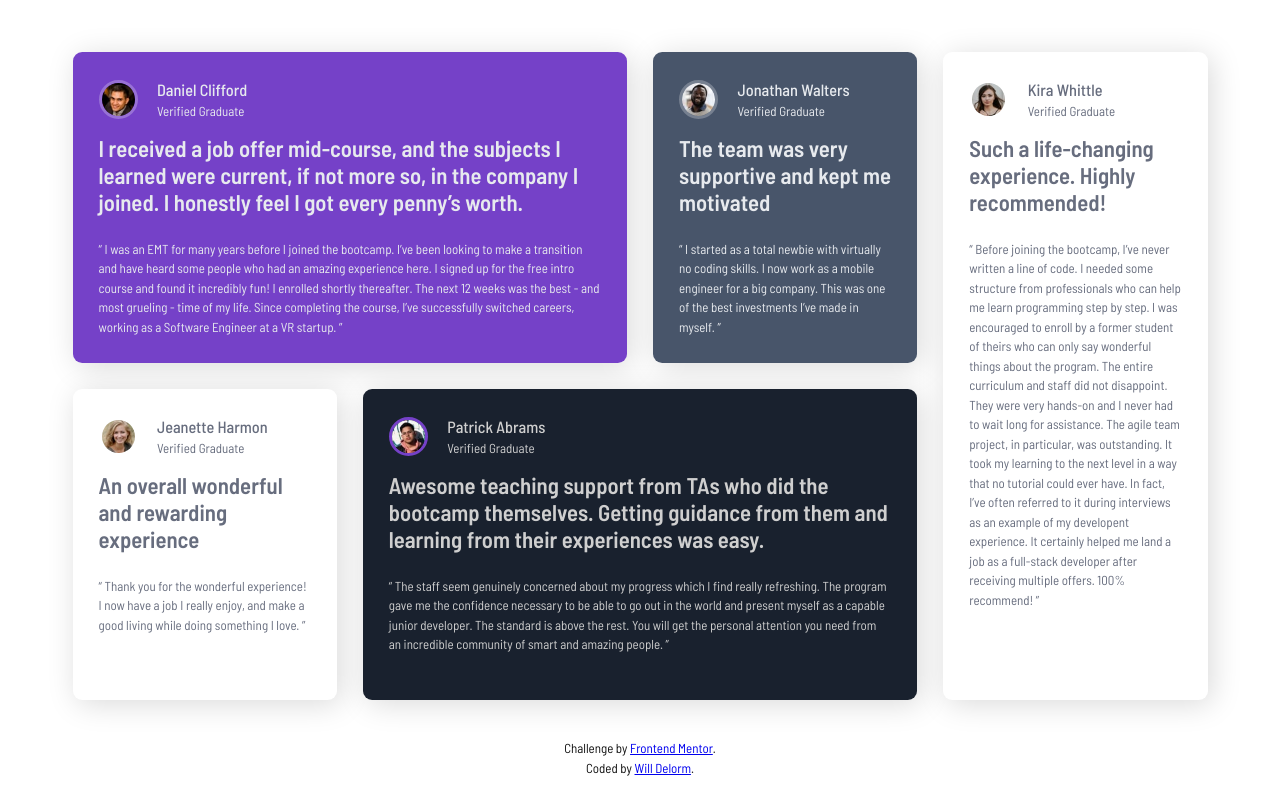
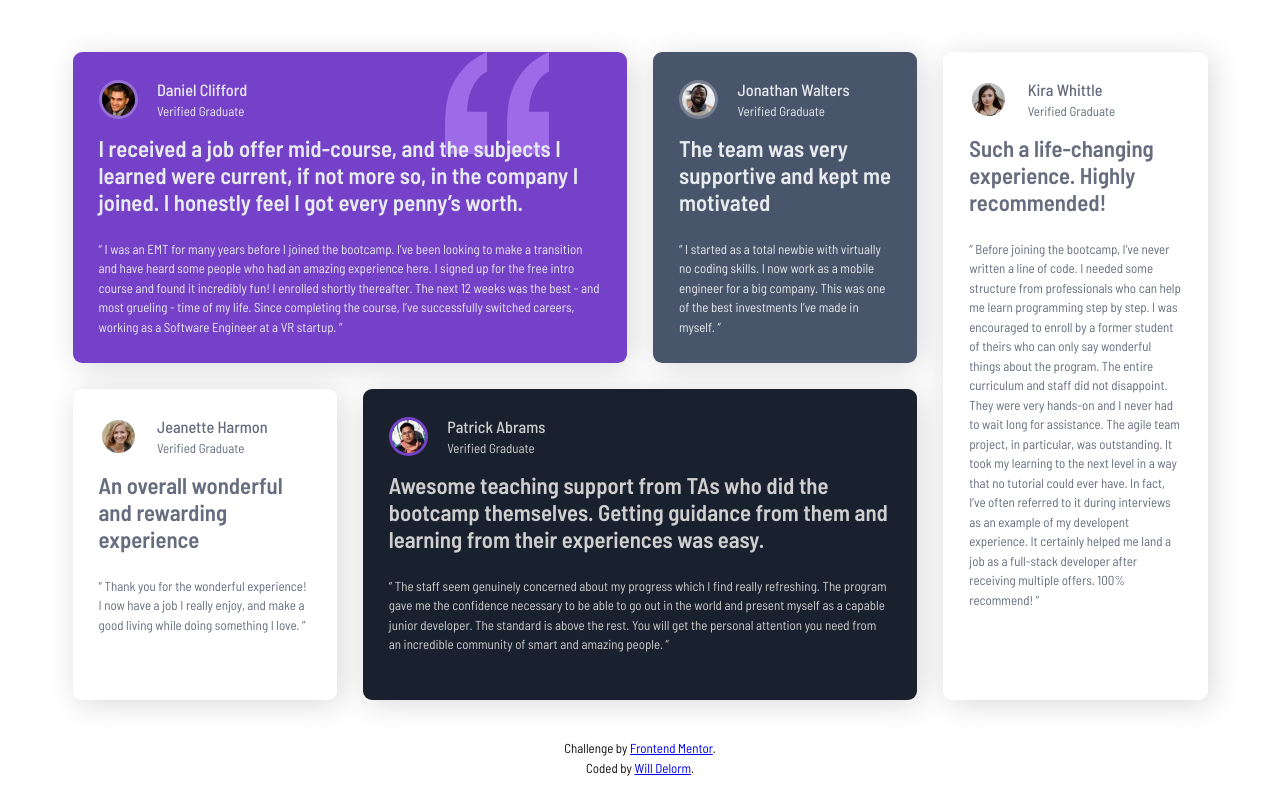
Before and after one commit to willdelorm/testimonials-grid-section, a plain HTML site: page index.html in a window 1280 px wide. Drawn offline with Linux system fonts and the light colour scheme.

Commit message:
add quotation svg to card

```diff
--- a/index.html
+++ b/index.html
@@ -12,6 +12,7 @@
 <body>
   <main class="container">
     <article class="card bg-purple">
+      <img src="./images/bg-pattern-quotation.svg" class="card-icon">
       <header class="card-header">
         <img src="./images/image-daniel.jpg" alt="author photo" class="card-img">
         <div>
--- a/input.scss
+++ b/input.scss
@@ -59,6 +59,17 @@ body {
   border-radius: 0.7em;
   box-shadow: rgba(0, 0, 0, 0.15) 3.95px 3.95px 30px;
 
+  position: relative;
+
+  .card-icon {
+    display: none;
+
+    position: absolute;
+    top: 0;
+    right: 6em;
+    opacity: 0.8;
+  }
+
   .card-header {
     display: flex;
     justify-content: flex-start;
@@ -85,6 +96,9 @@ body {
   }
 
   .card-main {
+    position: relative;
+    z-index: 10;
+
     .card-highlight {
       font-size: 1.75em;
       font-weight: $font-bold;
@@ -133,6 +147,10 @@ body {
     .card:nth-child(1) {
       grid-column: 1 / 3;
       grid-row: 1;
+
+      .card-icon {
+        display: initial;
+      }
     }
 
     .card:nth-child(2) {
```
Also changed, not shown: style.css, 1 other file.
